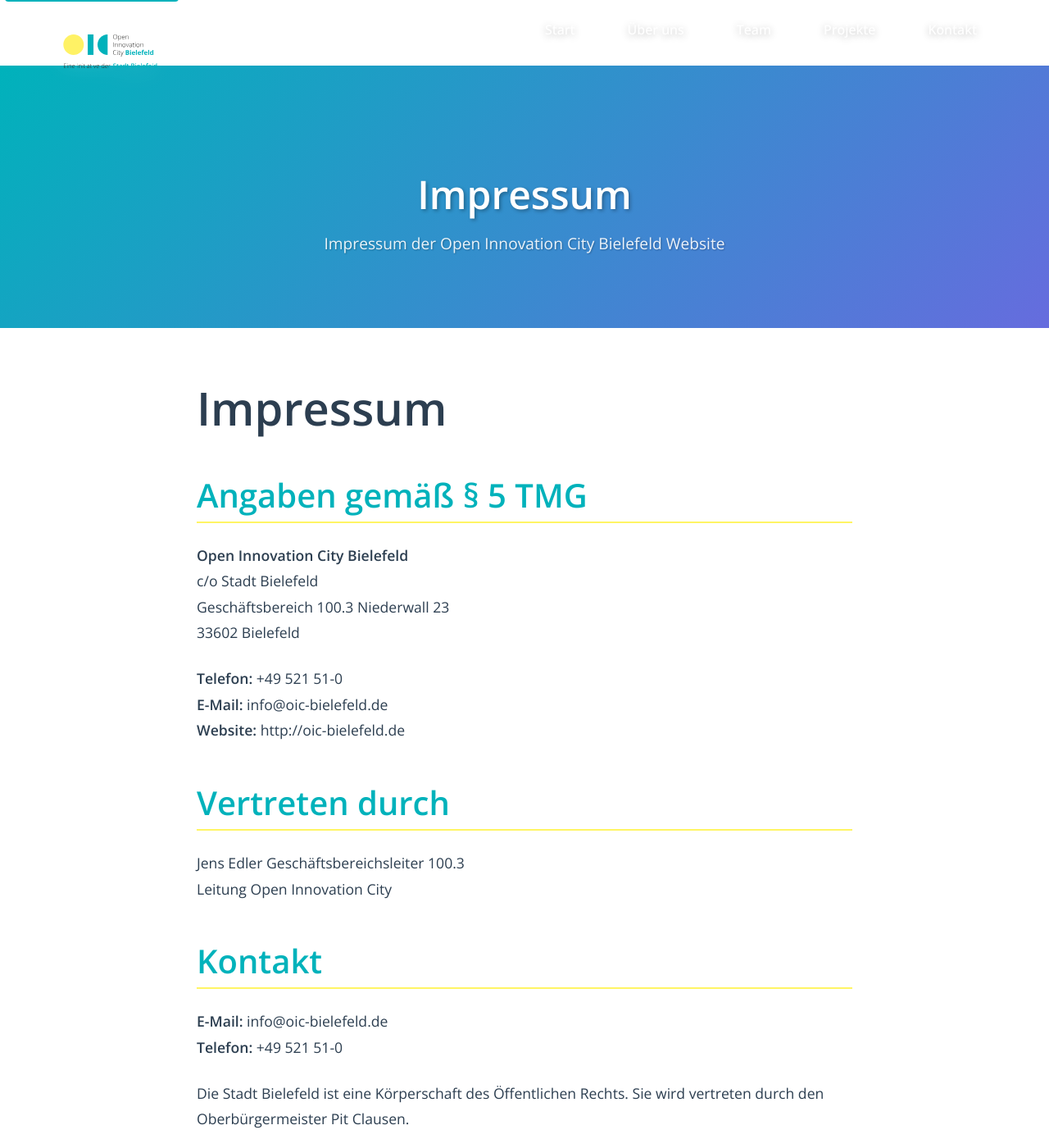
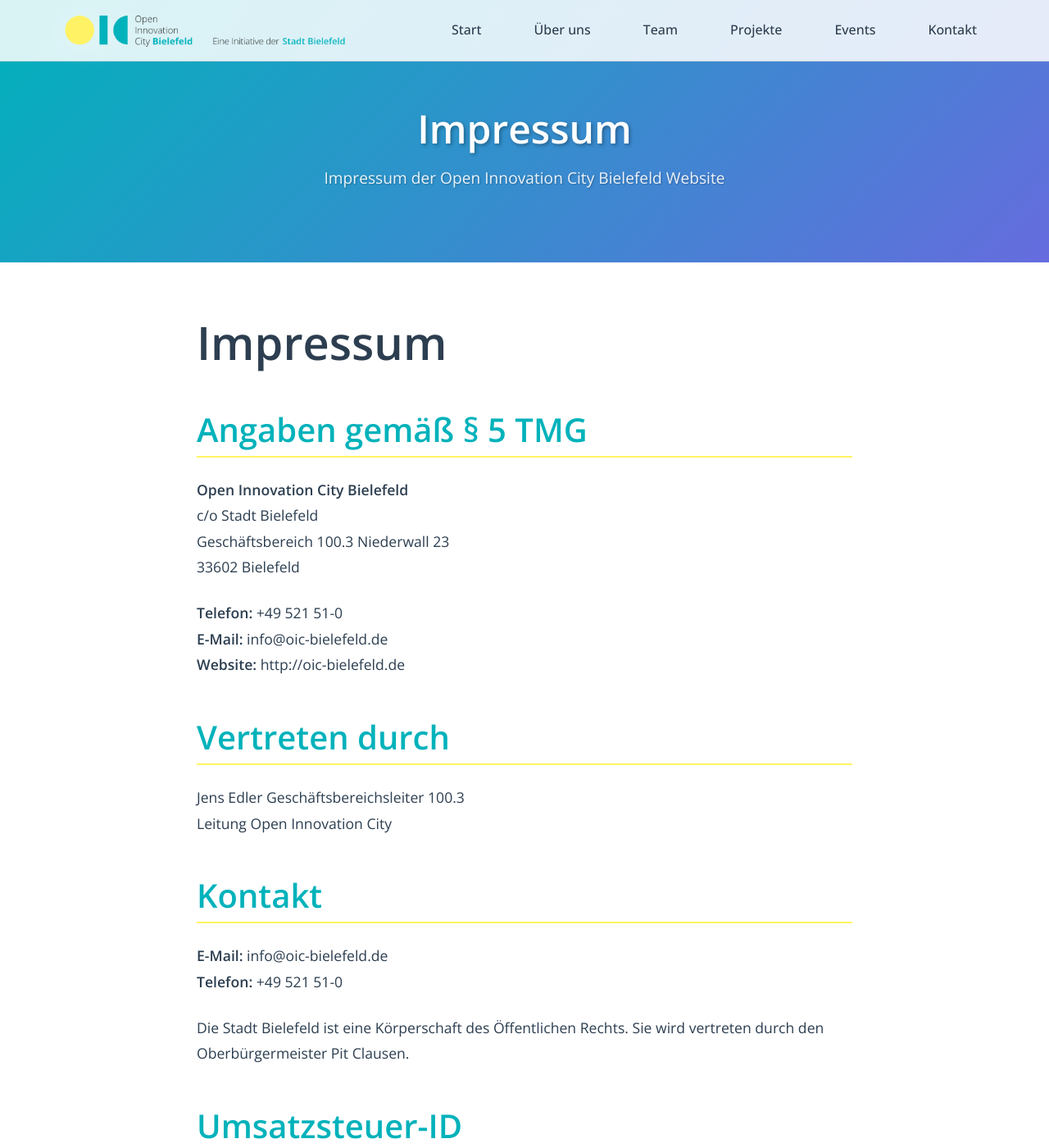
Before and after one commit to Open-Innovation-City/oic-bielefeld-website, a Jekyll site: the page built from impressum.md, in a window 1280 px wide and 1400 px high. Shown: the whole window at 82% size. Built offline with Jekyll 4.4.1, drawn with Linux system fonts in a browser that asks for light colours.

Commit message:
Some bug fixes

```diff
--- a/_layouts/default.html
+++ b/_layouts/default.html
@@ -3,9 +3,6 @@
 {% include head.html %}
 
 <body>
-    <!-- Skip to main content link for accessibility -->
-    <a href="#main" class="skip-link">Zum Hauptinhalt springen</a>
-
     <!-- Main Content -->
     <main id="main" role="main">
         {{ content }}
--- a/_layouts/page.html
+++ b/_layouts/page.html
@@ -2,14 +2,23 @@
 layout: default
 ---
 
-<!-- Navigation (gleich wie auf Startseite) -->
-<nav class="navbar" id="navbar">
+<!-- Adaptive Navigation -->
+<nav class="navbar light-theme" id="navbar">
     <div class="nav-container">
         <div class="logo">
-            <a href="{{ site.baseurl }}/">
-                <img src="{{ '/assets/images/logo.svg' | relative_url }}" alt="{{ site.title }}" class="logo-img">
-                <!-- Fallback logo if image doesn't load -->
-                <div class="logo-fallback" style="display: none;">
+            <!-- Dark version logo (for dark backgrounds) -->
+            <img src="{{ '/assets/images/logo-light.png' | relative_url }}"
+                 alt="{{ site.title }} Logo Light"
+                 class="logo-dark"
+                 onerror="handleLogoError(this)">
+            <!-- Light version logo (for light backgrounds) -->
+            <img src="{{ '/assets/images/logo-dark.png' | relative_url }}"
+                 alt="{{ site.title }} Logo Dark"
+                 class="logo-light"
+                 onerror="handleLogoError(this)">
+
+            <!-- Fallback falls beide Logos nicht laden -->
+            <div class="logo-fallback" id="logoFallback">
                 <div class="logo-circle"></div>
                 <div class="logo-rect"></div>
                 <div class="logo-shape"></div>
@@ -18,18 +27,15 @@ layout: default
                     <div>Bielefeld</div>
                 </div>
             </div>
-            </a>
         </div>
 
-        <ul class="nav-links">
-            <li><a href="{{ site.baseurl }}/">Start</a></li>
-            <li><a href="{{ site.baseurl }}/#about">Über uns</a></li>
-            <li><a href="{{ site.baseurl }}/#team">Team</a></li>
-            <li><a href="{{ site.baseurl }}/#projects">Projekte</a></li>
-            <li><a href="{{ site.baseurl }}/#contact">Kontakt</a></li>
+        <ul class="nav-links" id="navLinks">
+            {% for item in site.navigation %}
+            <li><a href="{{ site.baseurl }}/{{ item.link }}">{{ item.name }}</a></li>
+            {% endfor %}
         </ul>
 
-        <button class="mobile-menu-btn">☰</button>
+        <button class="mobile-menu-btn" id="mobileMenuBtn" aria-label="Menü öffnen">☰</button>
     </div>
 </nav>
 
@@ -58,7 +64,6 @@ layout: default
     background: linear-gradient(135deg, var(--primary-turquoise) 0%, var(--secondary-blue) 100%);
     color: white;
     padding: 8rem 0 4rem;
-    margin-top: 80px; /* Account for fixed navbar */
     text-align: center;
 }
 
--- a/assets/css/main.css
+++ b/assets/css/main.css
@@ -1064,7 +1064,7 @@ p {
 }
 
 .footer-links a {
-  color: var(--text-light);
+  color: var(--white);
   text-decoration: none;
   font-size: 0.9rem;
 }
```
Lines whose indentation alone changed are shown as unchanged.
